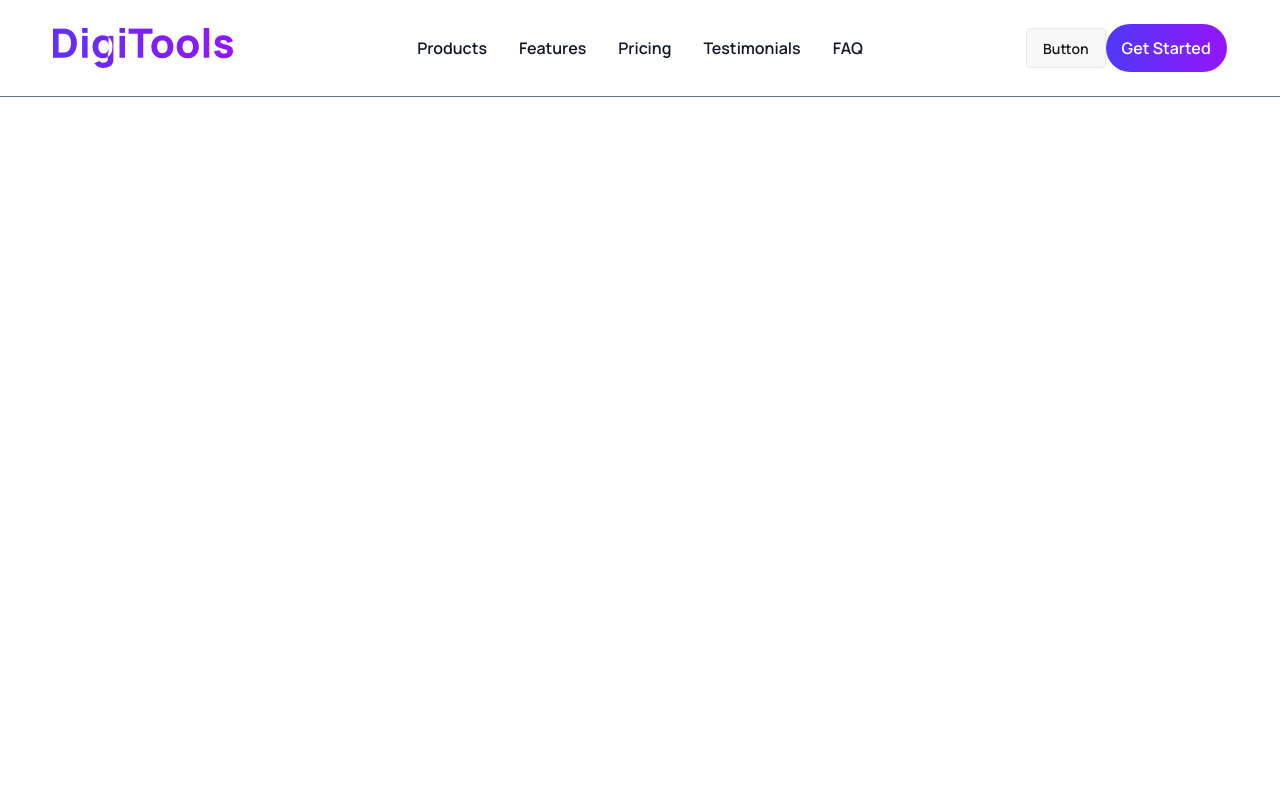
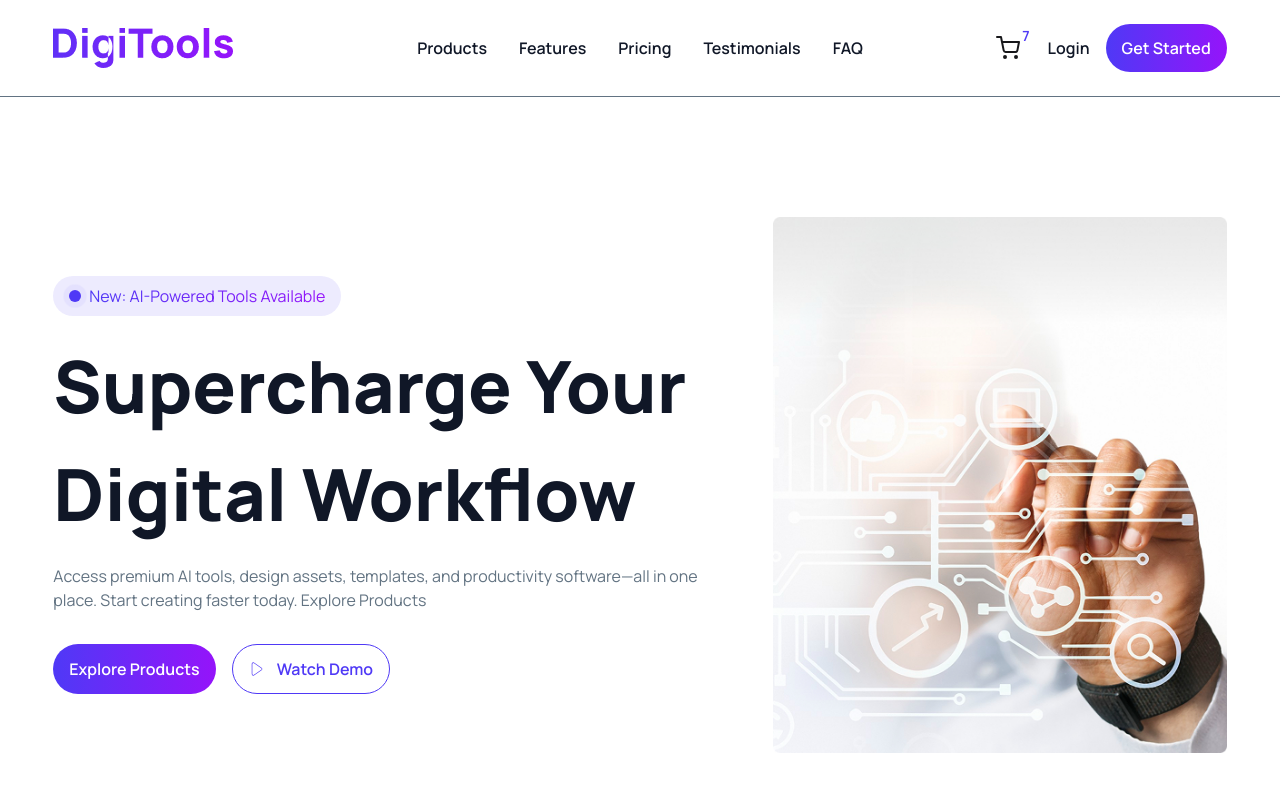
Before and after one commit to ratul-sardar/Programming-Hero-B13-A06, a React (Vite) app: page / in a window 1280 px wide. Shown: the top 792 px of the page. Built offline with nearby package versions, Linux system fonts and the light colour scheme.

Commit message:
Hero section done

```diff
--- a/src/App.jsx
+++ b/src/App.jsx
@@ -1,4 +1,5 @@
 import Navbar from "./components/Navbar/Navbar";
+import Hero from "./section/Hero/Hero";
 
 function App() {
   return (
@@ -6,7 +7,9 @@ function App() {
       <header className="border-b border-gray shadow-xm">
         <Navbar></Navbar>
       </header>
-      <main className=""></main>
+      <main className="cssContainer">
+        <Hero></Hero>
+      </main>
       <footer className=""></footer>
     </>
   );
--- a/src/components/Button/Button.jsx
+++ b/src/components/Button/Button.jsx
@@ -1,9 +1,9 @@
-export default function Button({ bg, linear, children }) {
+export default function Button({ bg, linear, children, ctaLink }) {
   return (
     <>
       <a
-        href="#"
-        className={`${bg && linear ? "bg-main-linear text-white" : bg && !linear ? "bg-white text-purple" : !bg && !linear ? "border border-purple text-purple" : ""}  rounded-full px-4 py-3  font-semibold text-[1rem] space-x-2.51 hover:scale-98 hover:shadow-xs hover:shadow-purple`}
+        href={ctaLink}
+        className={`${bg && linear ? "bg-main-linear text-white" : bg && !linear ? "bg-white text-purple" : !bg && !linear ? "border border-purple text-purple hover:bg-purple hover:text-white" : ""}  rounded-full px-4 py-3  font-semibold text-[1rem] w-fit flex items-center gap-3 hover:scale-98 hover:shadow-xs hover:shadow-purple duration-100 ease-in`}
       >
         {children}
       </a>
--- a/src/components/Navbar/Navbar.jsx
+++ b/src/components/Navbar/Navbar.jsx
@@ -1,3 +1,4 @@
+import { FiShoppingCart } from "react-icons/fi";
 import brandImage from "../../assets/Brand/DigiTools.png";
 import Button from "../Button/Button";
 
@@ -8,6 +9,8 @@ const NavLinks = [
   { name: "Testimonials", url: "#" },
   { name: "FAQ", url: "#" },
 ];
+
+const ctaLink = "#";
 
 export default function Navbar() {
   return (
@@ -56,6 +59,11 @@ export default function Navbar() {
                   </li>
                 );
               })}
+              <li className="py-4">
+                <Button bg={true} linear={true} ctaLink={ctaLink}>
+                  Get Started
+                </Button>
+              </li>
             </ul>
           </div>
 
@@ -84,11 +92,29 @@ export default function Navbar() {
         </div>
 
         {/* Navbar Cta*/}
-        <div className="navbar-end">
-          <a className="btn">Button</a>
-          <Button bg={true} linear={true}>
-            Get Started
-          </Button>
+        <div className="navbar-end flex gap-4">
+          {/* Cart*/}
+          <a href="" className="block p-3  relative text-2xl">
+            <span className="absolute top-0 right-0 inline-block p-0.5 text-sm font-semibold text-purple">
+              7
+            </span>
+            <FiShoppingCart />
+          </a>
+
+          {/* Login Button*/}
+          <a
+            href=""
+            className="font-semibold text-left text-text-black hover:text-purple"
+          >
+            Login
+          </a>
+
+          {/* Cta*/}
+          <div className="hidden lg:block">
+            <Button bg={true} linear={true} ctaLink={ctaLink}>
+              Get Started
+            </Button>
+          </div>
         </div>
       </div>
     </nav>
--- a/src/index.css
+++ b/src/index.css
@@ -15,7 +15,7 @@
     }
 
     h1 {
-        @apply text-[4.5rem];
+        font-size: clamp(2.75rem, 0.75rem + 5vw, 4.5rem);
     }
     h2 {
         @apply text-[3rem];
--- /dev/null
+++ b/src/section/Hero/Hero.jsx
@@ -0,0 +1,62 @@
+import Button from "../../components/Button/Button";
+import { CiPlay1 } from "react-icons/ci";
+import banner from "../../assets/banner.png";
+
+const WatchDemoButtonLink = "#";
+const ExploreProductsButtonLink = "#";
+
+export default function Hero() {
+  return (
+    <>
+      <section
+        id="HeroSection"
+        className="w-full grid items-center grid-cols-12 gap-8 lg:gap-15"
+      >
+        {/* Content Panel*/}
+        <div className="col-span-12 md:col-span-7">
+          {/* Content*/}
+          <div className="space-y-4">
+            {/* Animated Badge*/}
+            <div className="rounded-full px-4 py-2 flex items-center gap-2 bg-purple/10 w-fit">
+              {/* Ping animation*/}
+              <span className="relative flex size-3">
+                <span className="absolute inline-flex h-full w-full animate-ping rounded-full bg-purple opacity-75"></span>
+                <span className="relative inline-flex size-3 rounded-full bg-purple"></span>
+              </span>
+
+              <p className="text-transparent bg-clip-text bg-main-linear">
+                New: AI-Powered Tools Available
+              </p>
+            </div>
+
+            {/* Heading*/}
+            <h1 className="">Supercharge Your Digital Workflow</h1>
+
+            {/* Body Text*/}
+            <p className="">
+              Access premium AI tools, design assets, templates, and
+              productivity software—all in one place. Start creating faster
+              today. Explore Products
+            </p>
+          </div>
+
+          {/* Cta*/}
+          <div className="flex flex-col md:flex-row gap-4 mt-8 ">
+            <Button bg={true} linear={true} ctaLink={ExploreProductsButtonLink}>
+              Explore Products
+            </Button>
+            <Button ctaLink={WatchDemoButtonLink}>
+              <CiPlay1 />
+              Watch Demo
+            </Button>
+          </div>
+        </div>
+
+        {/* Image Panel*/}
+        <div className="col-span-12 md:col-span-5">
+          <img src={banner} alt="Banner Image" className="w-full h-auto" />
+        </div>
+      </section>
+    </>
+  );
+}
```
